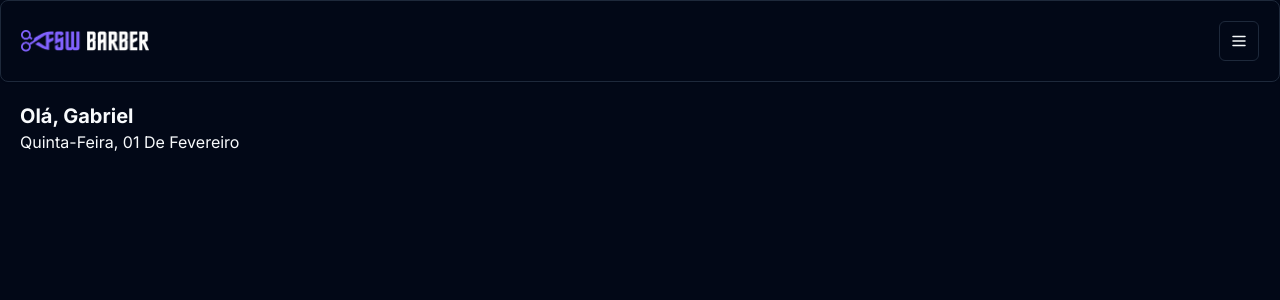
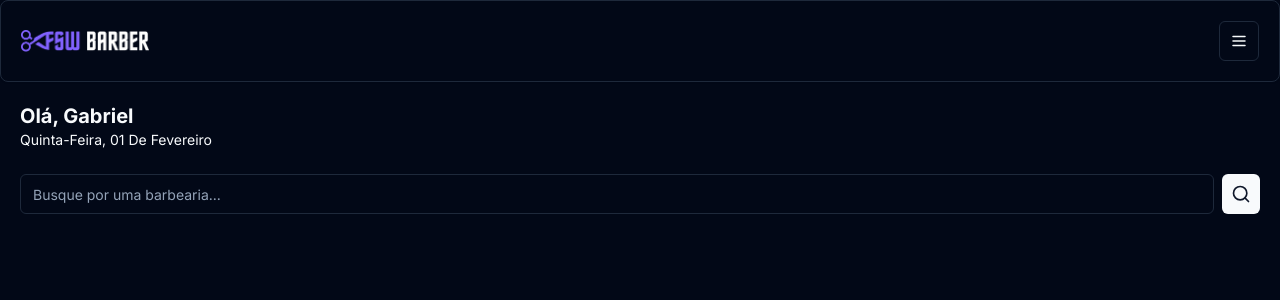
Before and after one commit to gabrielsizilio/barbershop, a Next.js app: page / in a window 1280 px wide. Shown: the top 300 px of the page. Built offline with nearby package versions, Linux system fonts and the light colour scheme.

Commit message:
feat: add search input

```diff
--- /dev/null
+++ b/app/(home)/_components/search.tsx
@@ -0,0 +1,18 @@
+"use client";
+
+import { Button } from "@/app/_components/ui/button";
+import { Input } from "@/app/_components/ui/input";
+import { SearchIcon } from "lucide-react";
+
+const Search = () => {
+    return (
+        <div className="flex items-center gap-2">
+            <Input placeholder="Busque por uma barbearia..." />
+            <Button variant={"default"} size={"icon"}>
+                <SearchIcon size={20}/>
+            </Button>
+        </div>
+     );
+}
+
+export default Search;
--- a/app/(home)/page.tsx
+++ b/app/(home)/page.tsx
@@ -2,6 +2,7 @@
 import Header from "../_components/header";
 import { format } from "date-fns";
 import { ptBR } from "date-fns/locale";
+import Search from "./_components/search";
 
 export default function Home() {
   return (
@@ -10,11 +11,15 @@
 
       <div className="px-5 pt-5">
         <h2 className="text-xl font-bold ">Olá, Gabriel</h2>
-        <p className="capitalize">{format(new Date(), "EEEE',' dd 'de' MMMM", {
+        <p className="capitalize text-sm">{format(new Date(), "EEEE',' dd 'de' MMMM", {
           locale: ptBR
         })}
         </p>
       </div>
+
+      <div className="px-5 pt-6">
+        <Search />
+      </div>
     </div>
   );
 }
--- /dev/null
+++ b/app/_components/ui/input.tsx
@@ -0,0 +1,25 @@
+import * as React from "react"
+
+import { cn } from "@/app/_lib/utils"
+
+export interface InputProps
+  extends React.InputHTMLAttributes<HTMLInputElement> {}
+
+const Input = React.forwardRef<HTMLInputElement, InputProps>(
+  ({ className, type, ...props }, ref) => {
+    return (
+      <input
+        type={type}
+        className={cn(
+          "flex h-10 w-full rounded-md border border-input bg-background px-3 py-2 text-sm ring-offset-background file:border-0 file:bg-transparent file:text-sm file:font-medium placeholder:text-muted-foreground focus-visible:outline-none focus-visible:ring-2 focus-visible:ring-ring focus-visible:ring-offset-2 disabled:cursor-not-allowed disabled:opacity-50",
+          className
+        )}
+        ref={ref}
+        {...props}
+      />
+    )
+  }
+)
+Input.displayName = "Input"
+
+export { Input }
```
